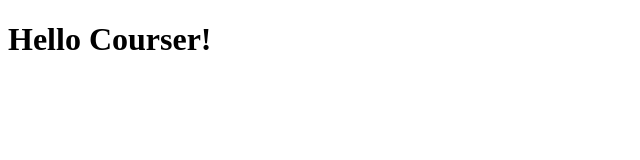
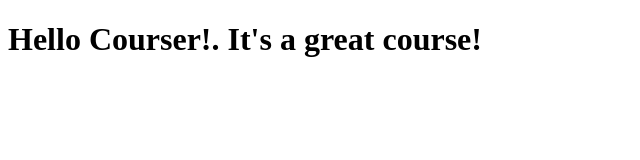
Before and after one commit to Rodomesa/Courser-training, a plain HTML site: page site/index.html in a window 1280 px wide. Shown: the whole page, without its empty margins (0-640 px from the left). Drawn offline with Linux system fonts and the light colour scheme.

Commit message:
small addition to our page content.

```diff
--- a/site/index.html
+++ b/site/index.html
@@ -6,7 +6,7 @@
 	<title>Hello Coursera!</title>
 </head>
 <body>
-	<h1>Hello Courser!</h1>
+	<h1>Hello Courser!. It's a great course!</h1>
 
 </body>
 </html>
```
